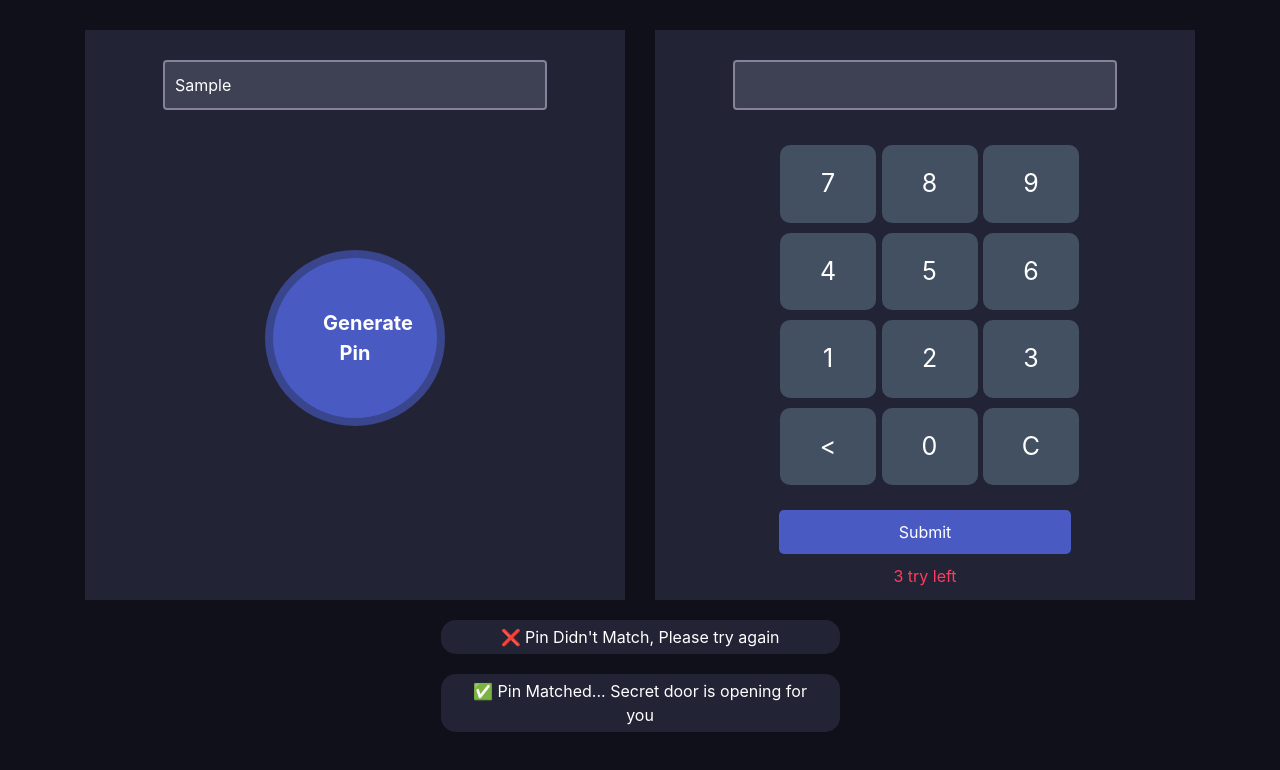
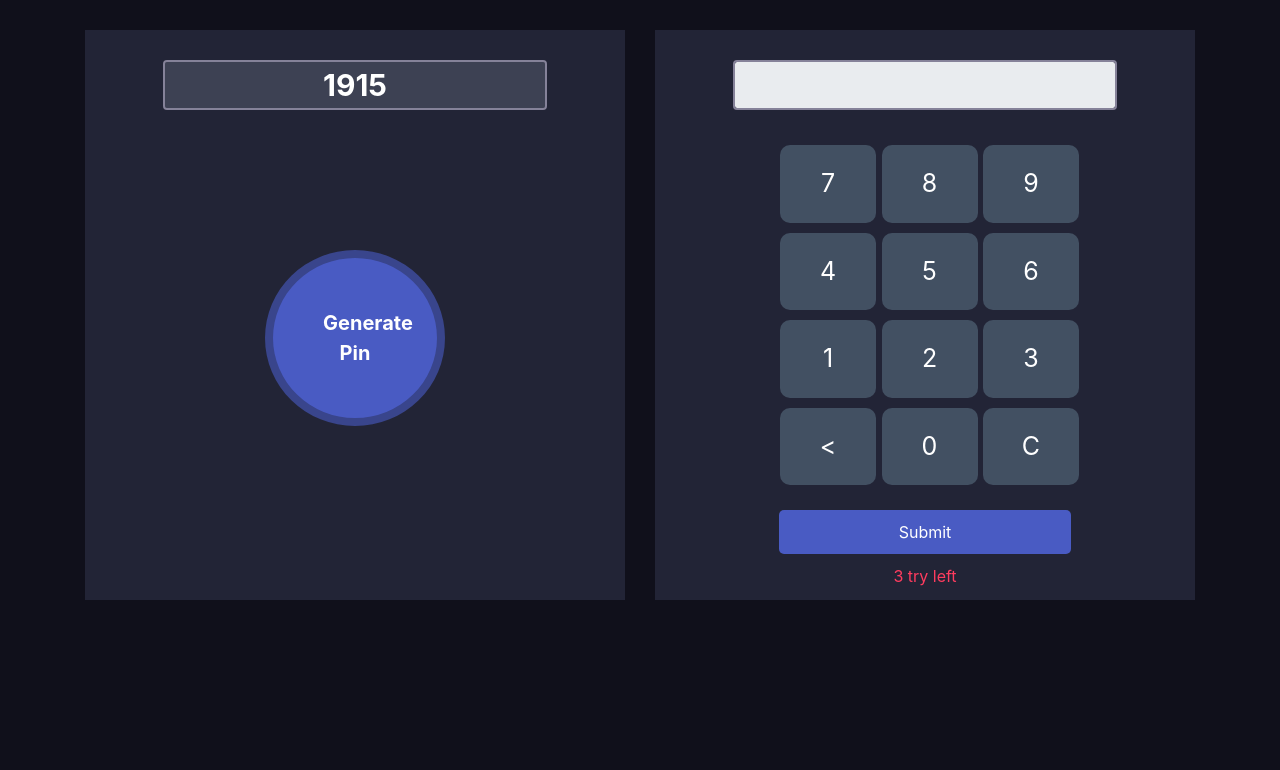
Before and after one commit to aminulds/OTP-matcher, a plain HTML site: page index.html in a window 1280 px wide. Both pictures are taken after typing "Sample" into the empty fields and a click on the button "Generate Pin". Drawn offline with nearby package versions, Linux system fonts and the light colour scheme.

Commit message:
added otp option

```diff
--- a/index.html
+++ b/index.html
@@ -12,13 +12,13 @@
         <div class="row">
             <div class="col-md-6">
                 <div class="pin-generator half-width">
-                    <input class="form-control" type="text">
-                    <button class="generate-btn">Generate Pin</button>
+                    <input id="otpDisplay" class="form-control text-center" type="text">
+                    <button id="otpGenerateBtn" class="generate-btn">Generate Pin</button>
                 </div>
             </div>
             <div class="col-md-6">
                 <div class="input-section half-width">
-                    <input class="form-control" type="text">
+                    <input class="form-control text-center" type="text" disabled>
                     <div class="numbers">
                         <div class="calc-body">
                             <div class="calc-button-row">
@@ -54,5 +54,8 @@
             <p class="notify">✅ Pin Matched... Secret door is opening for you</p>
         </div>
     </div>
+
+
+    <script src="index.js"></script>
 </body>
 </html>
--- /dev/null
+++ b/index.js
@@ -0,0 +1,16 @@
+// Generate Pin
+const warningMessages = document.querySelectorAll('.notify');
+for (i = 0; i < warningMessages.length; i++){
+    warningMessages[i].remove();
+}
+
+// Generate Pin
+function pin(){
+    const otp = Math.floor(1000 + Math.random() * 9000);
+    return otp;
+}
+
+document.getElementById('otpGenerateBtn').addEventListener('click', function(){
+    const otp = pin();
+    document.getElementById('otpDisplay').value = otp;
+})
--- a/style.css
+++ b/style.css
@@ -97,6 +97,7 @@ color: #E0B612;
     padding: 5px 20px;
 }
 .notify-section{
+    /* display: none; */
     width: 35%;
     margin: 0 auto;
 }
@@ -104,3 +105,5 @@ color: #E0B612;
     color: #FF3C5F;
     margin-top: 10px;
 }
+
+.form-control{font-size: 30px; font-weight: bold;}
```
